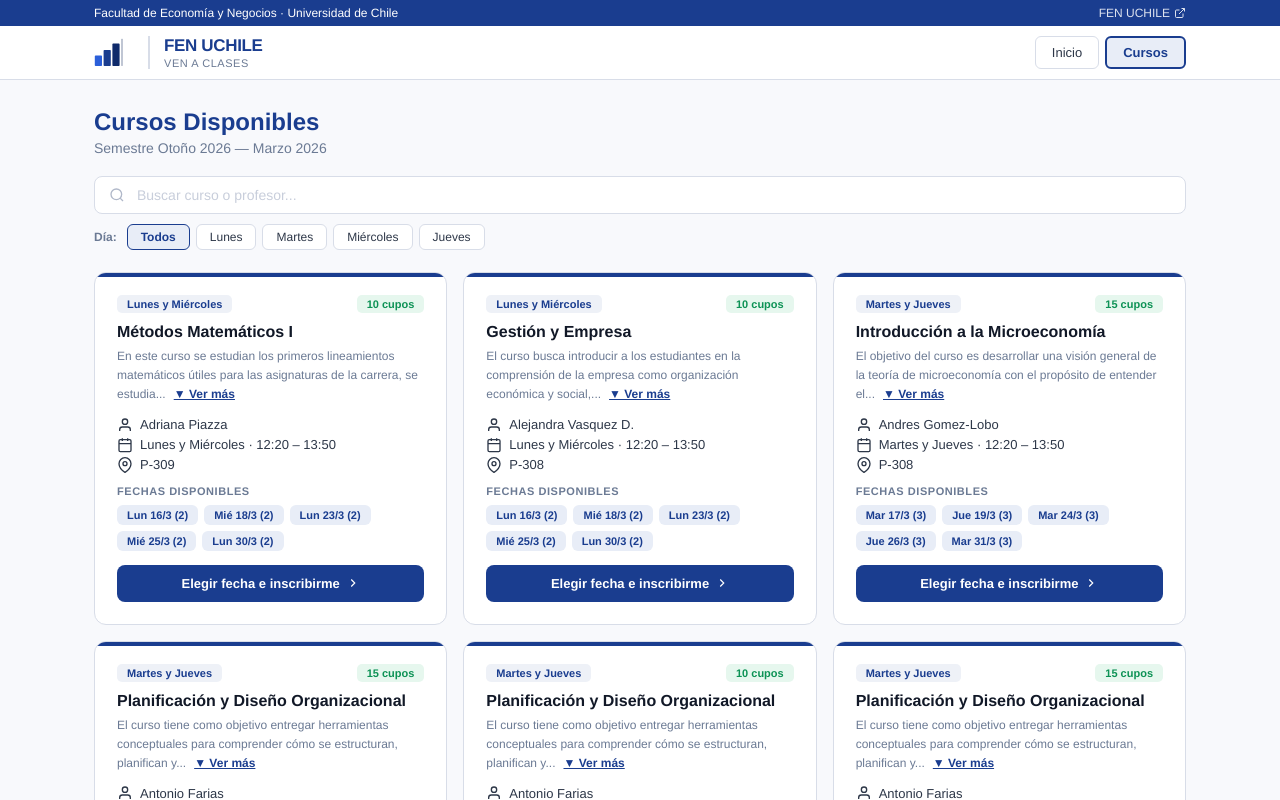
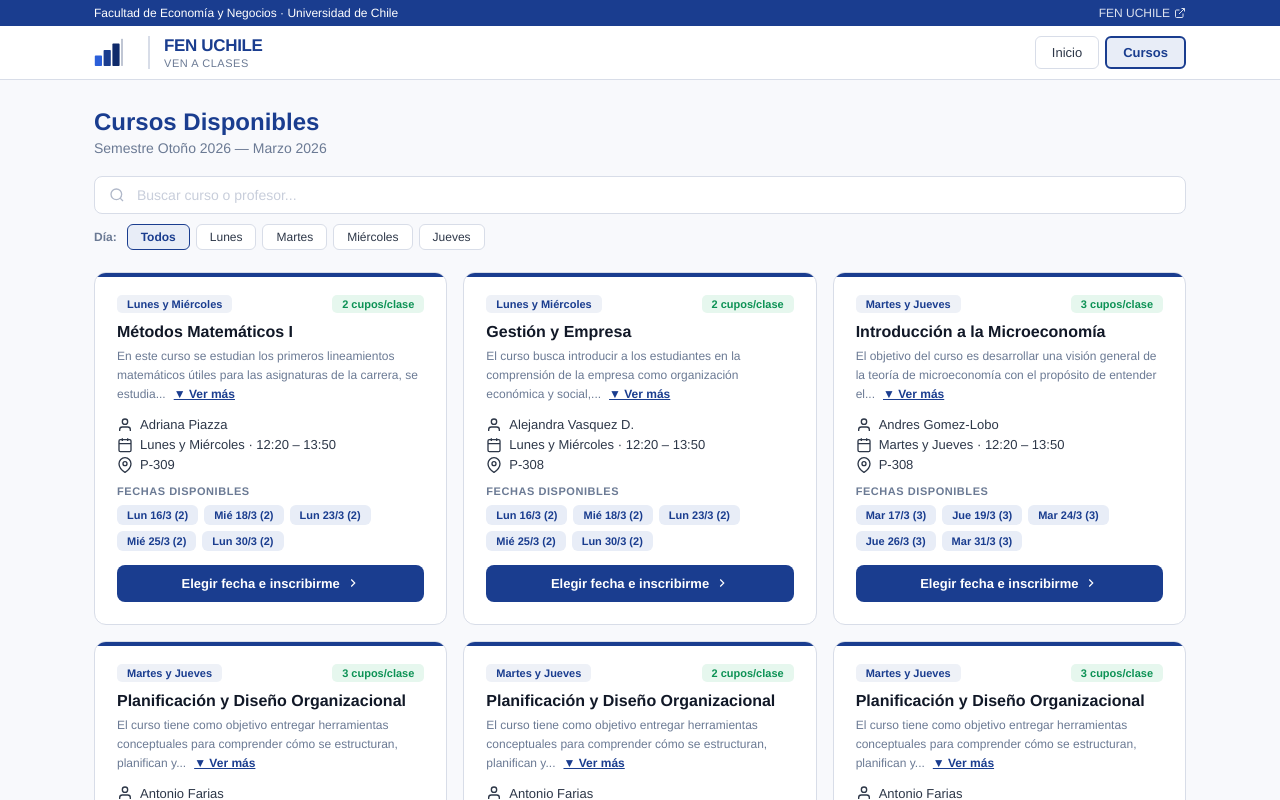
Before and after one commit to rmartinezrfen/ven-a-clases-fen, a React (Vite) app: page / in a window 1280 px wide. Both pictures are taken after a click on the button "Ver cursos y fechas". Shown: the top 800 px of the page. Built offline with nearby package versions, Linux system fonts and the light colour scheme.

Commit message:
Update App.jsx

```diff
--- a/App.jsx
+++ b/App.jsx
@@ -325,7 +325,7 @@ export default function App(){
               <div style={{padding:"18px 22px 22px"}}>
                 <div style={{display:"flex",justifyContent:"space-between",alignItems:"center",marginBottom:10}}>
                   <span style={{padding:"3px 10px",borderRadius:5,fontSize:11,fontWeight:700,background:B.blue+"12",color:B.blue}}>{c.dias.map(d=>DN[d]).join(" y ")}</span>
-                  <span style={{padding:"3px 10px",borderRadius:5,fontSize:11,fontWeight:700,background:(no||sinCupos)?B.redBg:B.greenBg,color:(no||sinCupos)?B.red:B.green}}>{no?"Sin fechas":(td>0?td+" cupos":"Sin cupos")}</span>
+                  <span style={{padding:"3px 10px",borderRadius:5,fontSize:11,fontWeight:700,background:(no||sinCupos)?B.redBg:B.greenBg,color:(no||sinCupos)?B.red:B.green}}>{no?"Sin fechas":(td>0?c.cuposPorFecha+" cupos/clase":"Sin cupos")}</span>
                 </div>
                 <h3 style={{fontSize:16,fontWeight:700,margin:"0 0 6px"}}>{c.nombre}</h3>{c.descripcion&&<DescToggle text={c.descripcion}/>}
 
```
